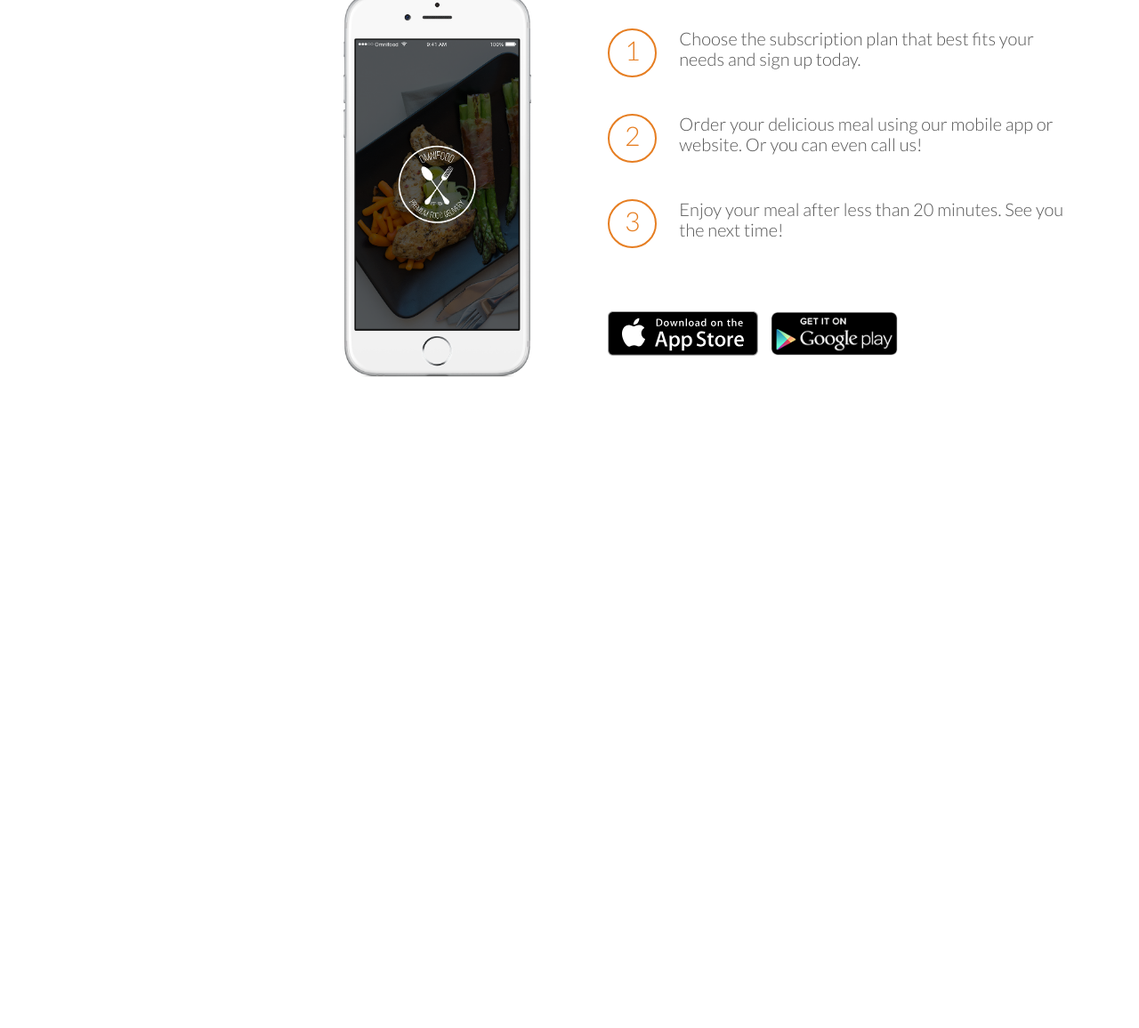
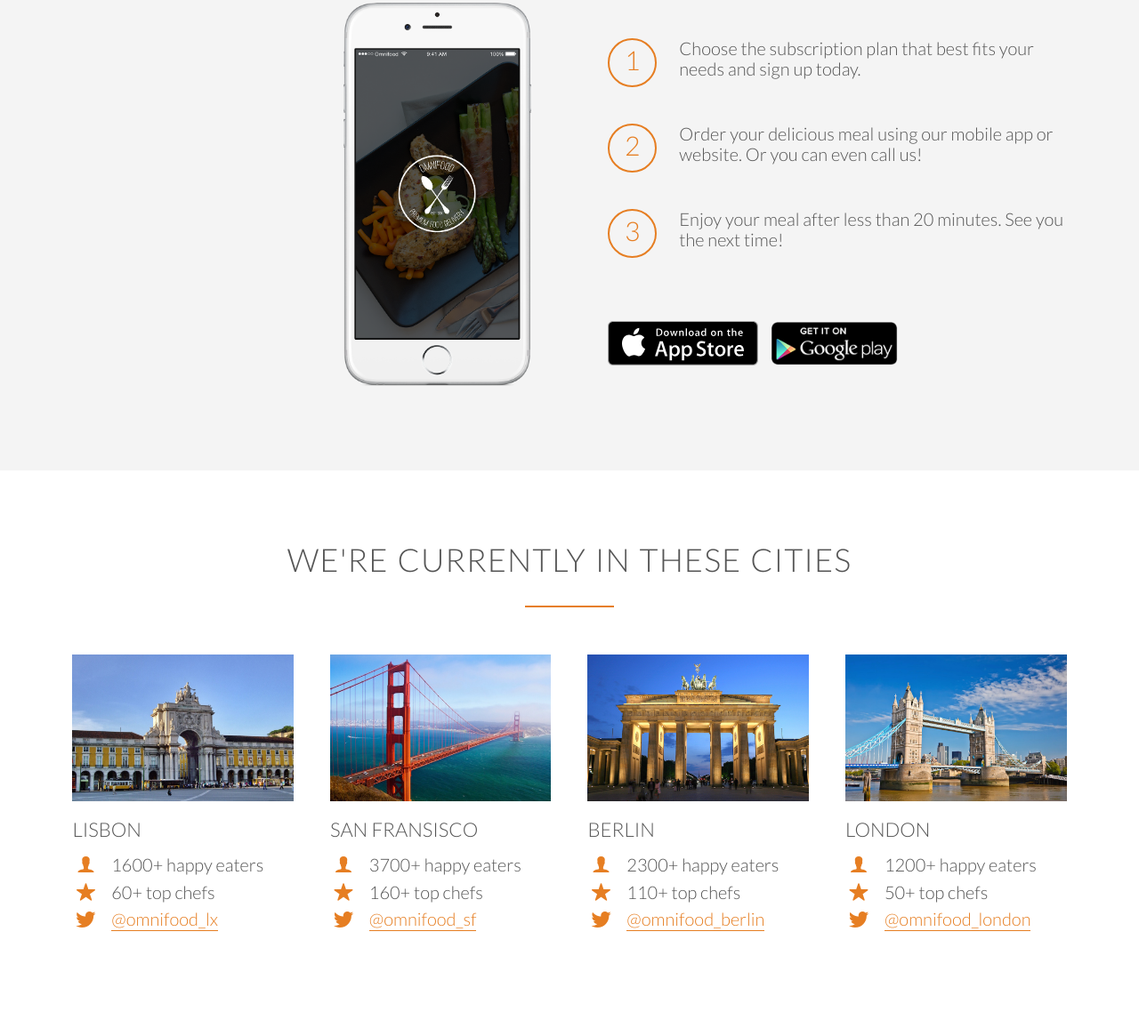
Before and after one commit to ruthlaird/htm5-css3-training, a plain HTML site: page omnifood/index.html in a window 1280 px wide. Shown: the part 2209-3365 px from the top of the page at 89% size. Before the commit the page ends 2728 px from the top, so only its background shows below. Drawn offline with nearby package versions, Linux system fonts and the light colour scheme.

Commit message:
added the cities section

```diff
--- a/omnifood/index.html
+++ b/omnifood/index.html
@@ -39,28 +39,28 @@
 
             <div class="row">
                 <div class="col span-1-of-4 box"> <!-- These classes are defined in grid.css from the fluid grid plus and extra 'box' class to customise the css -->
-                    <ion-icon name="ios-infinite"></ion-icon>
+                    <i class="ion-ios-infinite icon-big"></i>
                     <h3>Up to 365 days/year</h3>
                     <p>
                     Never cook again! We really mean that. Our subscription plans include up to 365 days/year coverage. You can also choose to order more flexibly if that's your style.
                     </p>
                 </div>
                 <div class="col span-1-of-4 box"> <!-- These classes are defined in grid.css from the fluid grid plus and extra 'box' class to customise the css -->
-                    <ion-icon name="ios-stopwatch"></ion-icon>
+                    <i class="ion-ios-stopwatch icon-big"></i>
                     <h3>Ready in 20 minutes</h3>
                     <p>
                     You're only twenty minutes away from your delicious and super healthy meals delivered right to your home. We work with the best chefs in each town to ensure that you're 100% happy.
                     </p>
                 </div>
                 <div class="col span-1-of-4 box"> <!-- These classes are defined in grid.css from the fluid grid plus and extra 'box' class to customise the css -->
-                    <ion-icon name="ios-nutrition"></ion-icon>
+                    <i class="ion-ios-nutrition icon-big"></i>
                     <h3>100% organic</h3>
                     <p>
                     All our vegetables are fresh, organic and local. Animals are raised without added hormones or antibiotics. Good for your health, the environment, and it also tastes better!
                     </p>
                 </div>
                 <div class="col span-1-of-4 box"> <!-- These classes are defined in grid.css from the fluid grid plus and extra 'box' class to customise the css -->
-                    <ion-icon name="ios-cart"></ion-icon>
+                    <i class="ion-ios-cart icon-big"></i>
                     <h3>Order anything</h3>
                     <p>
                     We don't limit your creativity, which means you can order whatever you feel like. You can also choose from our menu containing over 100 delicious meals. It's up to you!
@@ -117,7 +117,7 @@
             </ul>
         </section>
 
-        <section class="scetion-steps">
+        <section class="section-steps">
             <div class="row">
                 <h2>How it works &mdash; Simple as 1, 2, 3</h2>
             </div>
@@ -146,9 +146,83 @@
             </div>
         </section>
 
+        <section class="section-cities">
+            <div class="row">
+                <h2>We're currently in these cities</h2>
+            </div>
+            <div class="row">
+                <div class="col span-1-of-4 box">
+                    <img src="resources/img/lisbon-3.jpg" alt="Lisbon">
+                    <h3>Lisbon</h3>
+                    <div class="city-feature">
+                        <i class="ion-ios-person icon-small"></i>
+                        1600+ happy eaters
+                    </div>
+                    <div class="city-feature">
+                        <i class="ion-ios-star icon-small"></i>
+                        60+ top chefs
+                    </div>
+                    <div class="city-feature">
+                        <i class="ion-logo-twitter icon-small"></i>
+                        <a href="#">@omnifood_lx</a>
+                    </div>
+                </div>
+                <div class="col span-1-of-4 box">
+                    <img src="resources/img/san-francisco.jpg" alt="San Francisco">
+                    <h3>San Fransisco</h3>
+                    <div class="city-feature">
+                        <i class="ion-ios-person icon-small"></i>
+                        3700+ happy eaters
+                    </div>
+                    <div class="city-feature">
+                        <i class="ion-ios-star icon-small"></i>
+                        160+ top chefs
+                    </div>
+                    <div class="city-feature">
+                        <i class="ion-logo-twitter icon-small"></i>
+                        <a href="#">@omnifood_sf</a>
+                    </div>
+
+                </div>
+                <div class="col span-1-of-4 box">
+                    <img src="resources/img/berlin.jpg" alt="Berlin">
+                    <h3>Berlin</h3>
+                    <div class="city-feature">
+                        <i class="ion-ios-person icon-small"></i>
+                        2300+ happy eaters
+                    </div>
+                    <div class="city-feature">
+                        <i class="ion-ios-star icon-small"></i>
+                        110+ top chefs
+                    </div>
+                    <div class="city-feature">
+                        <i class="ion-logo-twitter icon-small"></i>
+                        <a href="#">@omnifood_berlin</a>
+                    </div>
+
+                </div>
+                <div class="col span-1-of-4 box">
+                    <img src="resources/img/london.jpg" alt="London">
+                    <h3>London</h3>
+                    <div class="city-feature">
+                        <i class="ion-ios-person icon-small"></i>
+                        1200+ happy eaters
+                    </div>
+                    <div class="city-feature">
+                        <i class="ion-ios-star icon-small"></i>
+                        50+ top chefs
+                    </div>
+                    <div class="city-feature">
+                        <i class="ion-logo-twitter icon-small"></i>
+                        <a href="#">@omnifood_london</a>
+                    </div>
+
+                </div>
+           </div>
+        </section>
+
         <script src="https://unpkg.com/ionicons@4.3.0/dist/ionicons.js"></script>
 
     </body>
 
-
 </html>
--- a/omnifood/resources/css/style.css
+++ b/omnifood/resources/css/style.css
@@ -100,13 +100,44 @@ h2:after {
 }
 
 /* ----- ICONS ----- */
-ion-icon {
+i {
+   color: #e67e22;
+}
+
+.icon-big {
     font-size: 350%;
     display: block; /* forces a line break */
-    color: #e67e22;
     margin-bottom: 10px;
 }
 
+.icon-small {
+    display: inline-block;
+    width: 30px;
+    text-align: center;
+    font-size: 120%;
+    margin-right: 10px;
+
+    /* align text and icons */
+    line-height: 120%;
+    vertical-align: middle;
+    margin-top: -5px;
+}
+
+/* ----- LINKS ----- */
+a:link,
+a:visited {
+    color: #e67e22;
+    text-decoration: none;
+    padding-bottom: 1px;
+    border-bottom: 1px solid #e67e22;
+    transition: border-bottom 0.2s, color 0.2s
+}
+
+a:hover,
+a:active {
+    color: #555;
+    border-bottom: 1px solid transparent; /* makes underline disappear */
+}
 
 /* ----- BUTTONS ----- */
 .btn:link,
@@ -288,8 +319,27 @@ header {
     margin-right: 25px;
 }
 
+.btn-app:link,
+.btn-app:visited {
+    border: 0;
+}
+
 .btn-app img {
     height: 50px;
     width: auto;
     margin-right: 10px;
 }
+
+/* --------------------------------------- */
+/* CITIES */
+/* --------------------------------------- */
+
+.box img {
+    width: 100%;
+    height: auto;
+    margin-bottom: 15px;
+}
+
+.city-feature {
+    margin-bottom: 5px;
+}
```
